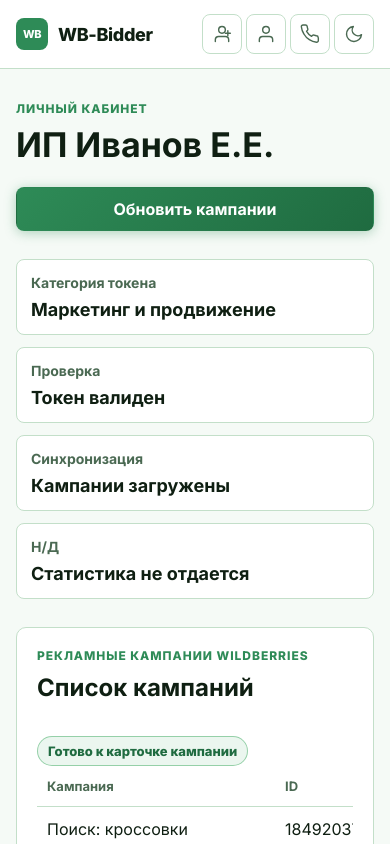
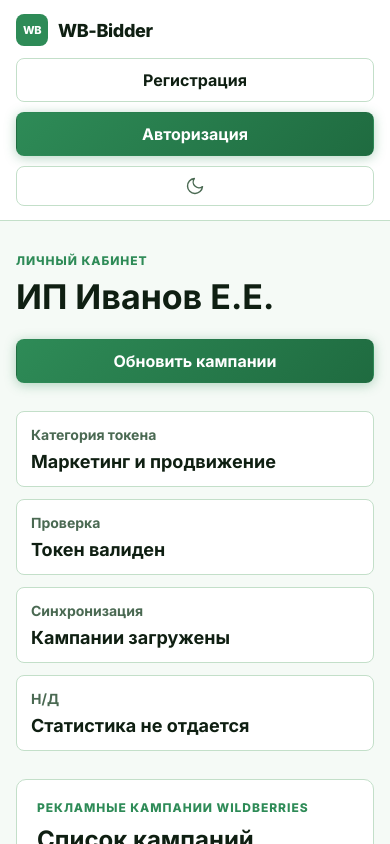
Before and after one commit to glsfull/Wb-bidder, a Nuxt app in the folder frontend/: page /dashboard in a window 390 px wide. Shown: the top 844 px of the page. Built offline with nearby package versions, Linux system fonts and the light colour scheme.

Commit message:
Fix Node 24 Pages build and auth modals

```diff
--- a/frontend/app/app.vue
+++ b/frontend/app/app.vue
@@ -3,50 +3,24 @@
     <header class="app-header">
       <NuxtLink class="app-header__brand" to="/">WB-Bidder</NuxtLink>
 
-      <nav class="app-nav" aria-label="Основная навигация">
-        <a href="/#features">Возможности</a>
-        <a href="/#ai-advisor">AI-советник</a>
-        <a href="/#tariffs">Тарифы</a>
-        <a href="/#contacts">Контакты</a>
-      </nav>
+      <div class="header-actions" aria-label="Действия пользователя">
+        <button
+          type="button"
+          class="button button--secondary-dark"
+          aria-haspopup="dialog"
+          @click="openAuthModal('register')"
+        >
+          Регистрация
+        </button>
 
-      <div class="header-actions" aria-label="Действия пользователя">
-        <a
-          href="/#registration-form"
-          class="header-icon-btn"
-          data-tooltip="Регистрация"
-          aria-label="Зарегистрироваться"
+        <button
+          type="button"
+          class="button button--primary"
+          aria-haspopup="dialog"
+          @click="openAuthModal('login')"
         >
-          <svg viewBox="0 0 24 24" aria-hidden="true">
-            <path d="M20 21v-2a4 4 0 0 0-4-4H8a4 4 0 0 0-4 4v2" />
-            <circle cx="12" cy="7" r="4" />
-            <line x1="19" y1="8" x2="19" y2="14" />
-            <line x1="22" y1="11" x2="16" y2="11" />
-          </svg>
-        </a>
-
-        <NuxtLink
-          to="/dashboard"
-          class="header-icon-btn"
-          data-tooltip="Войти"
-          aria-label="Войти в личный кабинет"
-        >
-          <svg viewBox="0 0 24 24" aria-hidden="true">
-            <path d="M20 21v-2a4 4 0 0 0-4-4H8a4 4 0 0 0-4 4v2" />
-            <circle cx="12" cy="7" r="4" />
-          </svg>
-        </NuxtLink>
-
-        <a
-          href="/#contacts"
-          class="header-icon-btn"
-          data-tooltip="Контакты"
-          aria-label="Контакты и поддержка"
-        >
-          <svg viewBox="0 0 24 24" aria-hidden="true">
-            <path d="M22 16.92v3a2 2 0 0 1-2.18 2 19.79 19.79 0 0 1-8.63-3.07A19.5 19.5 0 0 1 4.69 12a19.79 19.79 0 0 1-3.07-8.67A2 2 0 0 1 3.6 1.18h3a2 2 0 0 1 2 1.72c.13.96.36 1.9.71 2.81a2 2 0 0 1-.45 2.11L7.91 8.77a16 16 0 0 0 6 6l.95-.95a2 2 0 0 1 2.11-.45c.91.35 1.85.58 2.81.71A2 2 0 0 1 21.73 16z" />
-          </svg>
-        </a>
+          Авторизация
+        </button>
 
         <button
           type="button"
@@ -76,11 +50,85 @@
     </header>
 
     <NuxtPage />
+
+    <Teleport to="body">
+      <div
+        v-if="authModal"
+        class="auth-modal"
+        role="dialog"
+        aria-modal="true"
+        :aria-labelledby="authModal === 'register' ? 'register-modal-title' : 'login-modal-title'"
+        @click.self="closeAuthModal"
+      >
+        <form class="auth-modal__panel" @submit.prevent>
+          <div class="auth-modal__header">
+            <div>
+              <p class="eyebrow">Административная часть</p>
+              <h2 :id="authModal === 'register' ? 'register-modal-title' : 'login-modal-title'">
+                {{ authModal === 'register' ? 'Регистрация администратора' : 'Авторизация администратора' }}
+              </h2>
+            </div>
+            <button
+              type="button"
+              class="auth-modal__close"
+              aria-label="Закрыть окно"
+              @click="closeAuthModal"
+            >
+              ×
+            </button>
+          </div>
+
+          <div v-if="authModal === 'register'" class="auth-modal__grid">
+            <label>
+              Телефон
+              <input type="tel" placeholder="+7 900 120-45-67" autocomplete="tel">
+            </label>
+            <label>
+              Email
+              <input type="email" placeholder="admin@wb-bidder.ru" autocomplete="email">
+            </label>
+            <label>
+              Пароль
+              <input type="password" placeholder="Минимум 8 символов" autocomplete="new-password">
+            </label>
+            <label>
+              Название магазина
+              <input type="text" placeholder="ИП Иванов Е.Е." autocomplete="organization">
+            </label>
+            <label class="auth-modal__wide">
+              API-токен Wildberries
+              <textarea placeholder="Токен категории Маркетинг и продвижение" />
+            </label>
+          </div>
+
+          <div v-else class="auth-modal__grid">
+            <label class="auth-modal__wide">
+              Email
+              <input type="email" placeholder="admin@wb-bidder.ru" autocomplete="email">
+            </label>
+            <label class="auth-modal__wide">
+              Пароль
+              <input type="password" placeholder="Ваш пароль" autocomplete="current-password">
+            </label>
+          </div>
+
+          <div class="auth-modal__footer">
+            <NuxtLink class="button button--secondary-dark" to="/dashboard" @click="closeAuthModal">
+              Открыть кабинет
+            </NuxtLink>
+            <button class="button button--primary" type="submit">
+              {{ authModal === 'register' ? 'Создать администратора' : 'Войти' }}
+            </button>
+          </div>
+        </form>
+      </div>
+    </Teleport>
   </div>
 </template>
 
 <script setup lang="ts">
 const isDark = ref(false)
+const authModal = ref<'register' | 'login' | null>(null)
 
 onMounted(() => {
   const stored = localStorage.getItem('theme')
@@ -96,4 +144,12 @@
   document.documentElement.setAttribute('data-theme', theme)
   localStorage.setItem('theme', theme)
 }
+
+function openAuthModal(mode: 'register' | 'login') {
+  authModal.value = mode
+}
+
+function closeAuthModal() {
+  authModal.value = null
+}
 </script>
--- a/frontend/assets/css/main.css
+++ b/frontend/assets/css/main.css
@@ -65,7 +65,7 @@
   z-index: 10;
   top: 0;
   display: grid;
-  grid-template-columns: auto minmax(0, 1fr) auto auto;
+  grid-template-columns: auto minmax(0, 1fr);
   gap: 12px;
   align-items: center;
   border-bottom: 1px solid var(--line);
@@ -125,7 +125,8 @@
 
 .header-actions {
   display: flex;
-  gap: 4px;
+  justify-content: end;
+  gap: 10px;
   align-items: center;
 }
 
@@ -236,6 +237,84 @@
 
 .theme-toggle:hover::after {
   opacity: 1;
+}
+
+/* Auth modals */
+
+.auth-modal {
+  position: fixed;
+  inset: 0;
+  z-index: 40;
+  display: grid;
+  place-items: center;
+  background: rgb(15 31 18 / 62%);
+  padding: 20px;
+}
+
+.auth-modal__panel {
+  display: grid;
+  gap: 20px;
+  width: min(100%, 620px);
+  max-height: calc(100vh - 40px);
+  overflow-y: auto;
+  border: 1px solid var(--line);
+  border-radius: 12px;
+  background: var(--surface);
+  padding: 24px;
+  box-shadow: 0 24px 80px rgb(15 31 18 / 28%);
+}
+
+.auth-modal__header,
+.auth-modal__footer {
+  display: flex;
+  align-items: center;
+  justify-content: space-between;
+  gap: 16px;
+}
+
+.auth-modal__header h2 {
+  margin: 0;
+  font-size: 26px;
+  line-height: 1.15;
+}
+
+.auth-modal__close {
+  display: inline-grid;
+  width: 40px;
+  height: 40px;
+  place-items: center;
+  flex: 0 0 auto;
+  border: 1px solid var(--line);
+  border-radius: 8px;
+  background: var(--surface);
+  color: var(--muted);
+  cursor: pointer;
+  font: inherit;
+  font-size: 28px;
+  line-height: 1;
+}
+
+.auth-modal__close:hover {
+  border-color: var(--primary);
+  color: var(--primary);
+}
+
+.auth-modal__grid {
+  display: grid;
+  grid-template-columns: repeat(2, minmax(0, 1fr));
+  gap: 14px;
+}
+
+.auth-modal__grid label {
+  display: grid;
+  gap: 8px;
+  color: var(--muted);
+  font-size: 14px;
+  font-weight: 700;
+}
+
+.auth-modal__wide {
+  grid-column: 1 / -1;
 }
 
 /* ===== LAYOUT ===== */
@@ -1243,7 +1322,8 @@
 .button:focus-visible,
 .app-nav a:focus-visible,
 .header-icon-btn:focus-visible,
-.theme-toggle:focus-visible {
+.theme-toggle:focus-visible,
+.auth-modal__close:focus-visible {
   outline: 3px solid color-mix(in srgb, var(--focus) 36%, transparent);
   outline-offset: 2px;
 }
@@ -1341,6 +1421,10 @@
     display: none;
   }
 
+  .header-actions {
+    flex-wrap: wrap;
+  }
+
   .hero-dashboard,
   .landing-hero__copy {
     min-height: auto;
@@ -1382,8 +1466,26 @@
     width: 100%;
   }
 
-  .app-nav {
-    display: none;
+  .app-header {
+    grid-template-columns: 1fr;
+  }
+
+  .header-actions {
+    justify-content: stretch;
+  }
+
+  .theme-toggle {
+    width: 100%;
+  }
+
+  .auth-modal__grid {
+    grid-template-columns: 1fr;
+  }
+
+  .auth-modal__footer,
+  .auth-modal__header {
+    align-items: stretch;
+    flex-direction: column;
   }
 }
 
--- a/frontend/package.json
+++ b/frontend/package.json
@@ -3,7 +3,7 @@
   "private": true,
   "type": "module",
   "engines": {
-    "node": ">=22.12.0"
+    "node": ">=24.0.0"
   },
   "scripts": {
     "dev": "nuxt dev",
```
Also changed, not shown: frontend/app/pages/index.vue (+4 -83 lines), 2 other files (tests, documents, lock files or other folders).
